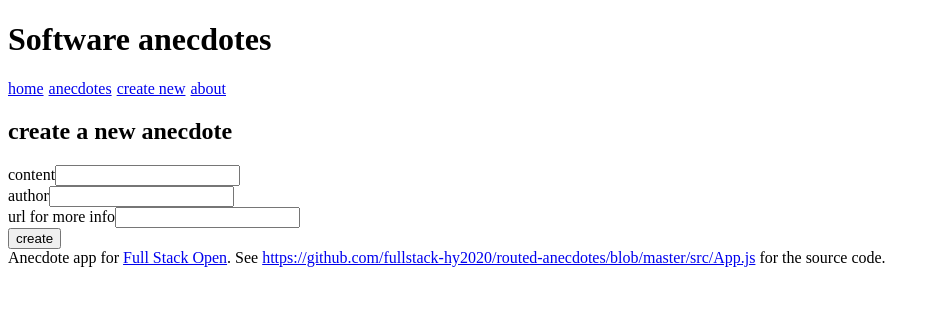
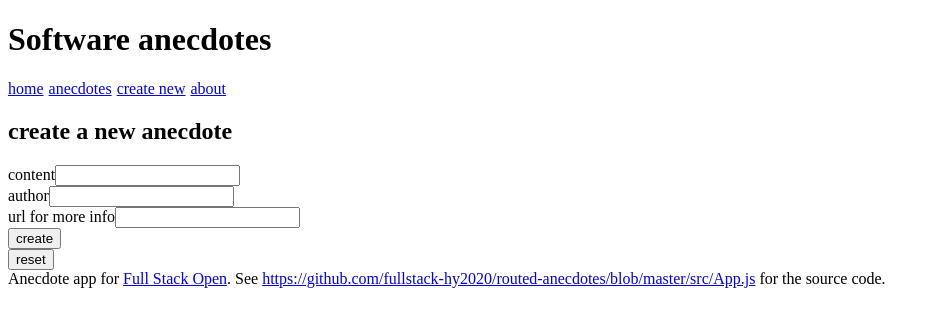
Before and after one commit to DagnaSchmidt/Full-Stack-Open-2023-part6, a React (Create React App) app: page /new in a window 1280 px wide. Shown: the top 326 px of the page, without its empty margins (0-940 px from the left). Built offline with nearby package versions, Linux system fonts and the light colour scheme.

Commit message:
part7 7.5

```diff
--- a/src/anecdotes-v3/hooks/useField.js
+++ b/src/anecdotes-v3/hooks/useField.js
@@ -7,7 +7,11 @@ const useField = (type) => {
         setValue(e.target.value);
     }
 
-  return { type, value, onChange }
+    const reset = () => {
+        setValue('');
+    }
+
+  return { type, value, onChange, reset }
 }
 
 export default useField;
--- a/src/anecdotes-v3/screens/CreateNew.js
+++ b/src/anecdotes-v3/screens/CreateNew.js
@@ -48,6 +48,7 @@ const CreateNew = ({setAnecdotes, setNotification, anecdotes}) => {
         </div>
         <button>create</button>
       </form>
+      <button onClick={() => {content.reset(); author.reset(); info.reset()}}>reset</button>
     </div>
   )
 }
```
